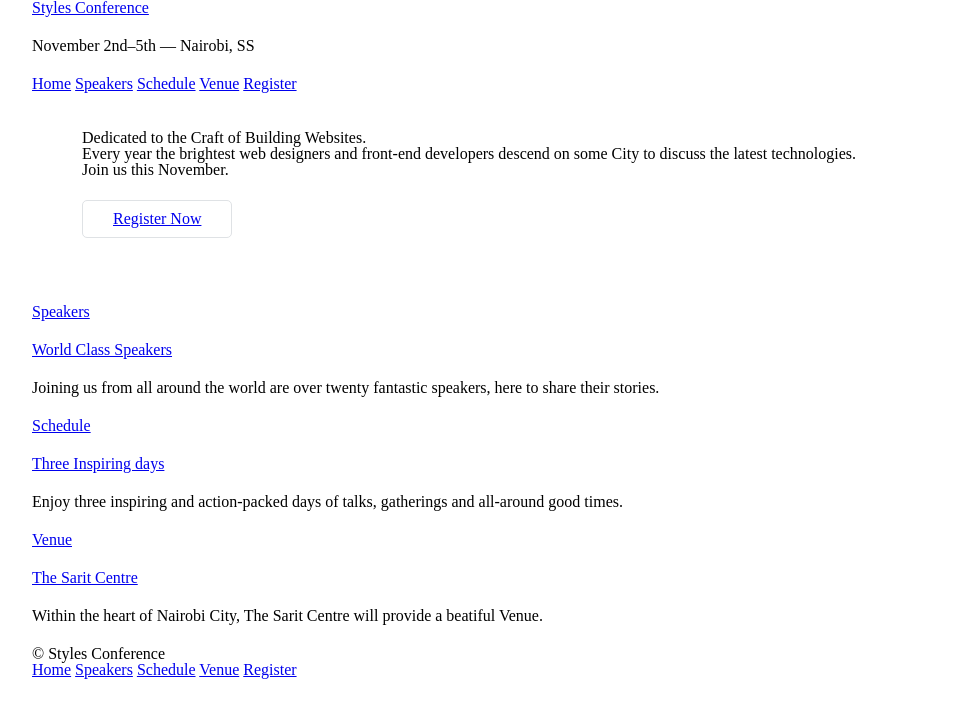
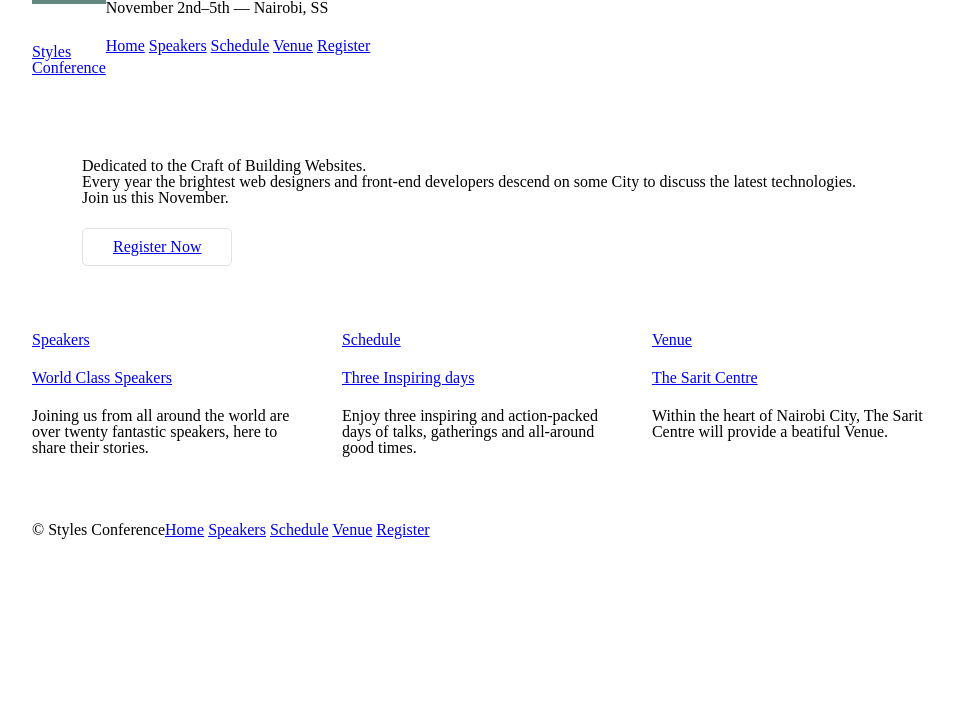
Before and after one commit to Pc-Kirui/foundations_web_dev, a plain HTML site: page styles-conference/index.html in a window 1280 px wide. Shown: the whole page, without its empty margins (158-1112 px from the left). Drawn offline with Linux system fonts and the light colour scheme.

Commit message:
additional class attributes

```diff
--- a/styles-conference/index.html
+++ b/styles-conference/index.html
@@ -6,9 +6,9 @@
         <link rel="stylesheet" href="assets/stylesheets/main.css">
     </head>
     <body>
-        <header class="container">
+        <header class="container group">
             <section>
-                <h1><a href="index.html">Styles Conference</a></h1>
+                <h1 class="logo"><a href="index.html">Styles <br> Conference</a></h1>
             </section>
             <h3>November 2nd&ndash;5th &mdash; Nairobi, SS</h3>
             <nav>
@@ -26,22 +26,28 @@
                 <a href="register.html" class="btn btn-alt">Register Now</a>
             </section>
         </a>
-        <section class="container">
-            <section>
+        <section class="grid">
+            <!-- Speakers -->
+            <section class="col-1-3">
                 <a href="speakers.html">
                     <h5>Speakers</h5>
                     <h3>World Class Speakers</h3>
                 </a>
                 <p>Joining us from all around the world are over twenty fantastic speakers, here to share their stories.</p>
-            </section>
-            <section>
+            </section><!--
+                Schedule
+
+            --><section class="col-1-3">
                 <a href="schedule.html">
                     <h5>Schedule</h5>
                     <h3>Three Inspiring days</h3>
                 </a>
                 <p>Enjoy three inspiring and action-packed days of talks, gatherings and all-around good times.</p>
-            </section>
-            <section>
+            </section><!--
+
+                Venue
+
+            --><section class="col-1-3">
                 <a href="venue.html">
                     <h5>Venue</h5>
                     <h3>The Sarit Centre</h3>
@@ -49,7 +55,7 @@
                 <p>Within the heart of Nairobi City, The Sarit Centre will provide a beatiful Venue.</p>
             </section>
         </section>
-        <footer class="container">
+        <footer class="primary-footer container group">
             <small>&copy; Styles Conference</small>
             <nav>
                 <a href="index.html">Home</a>
```
